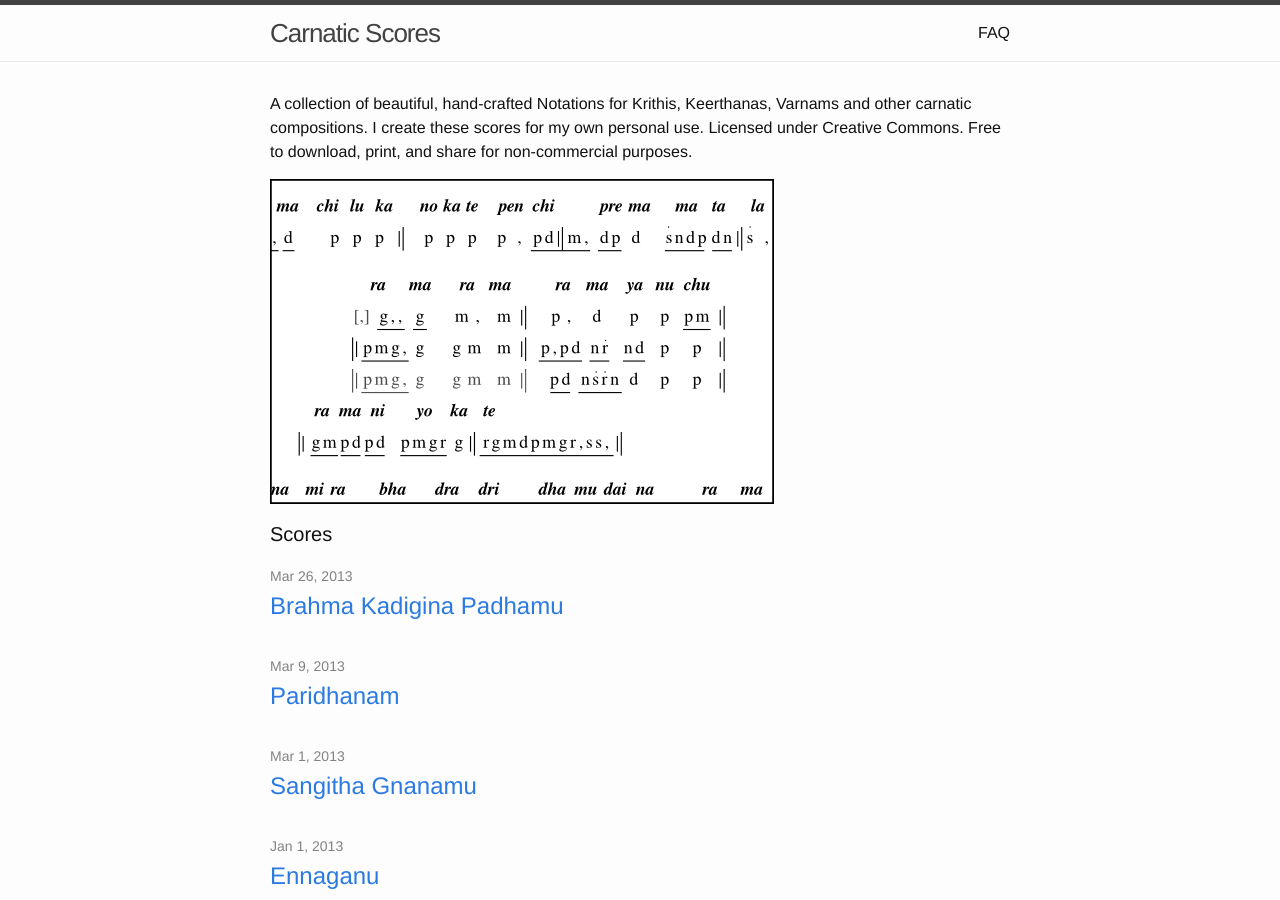
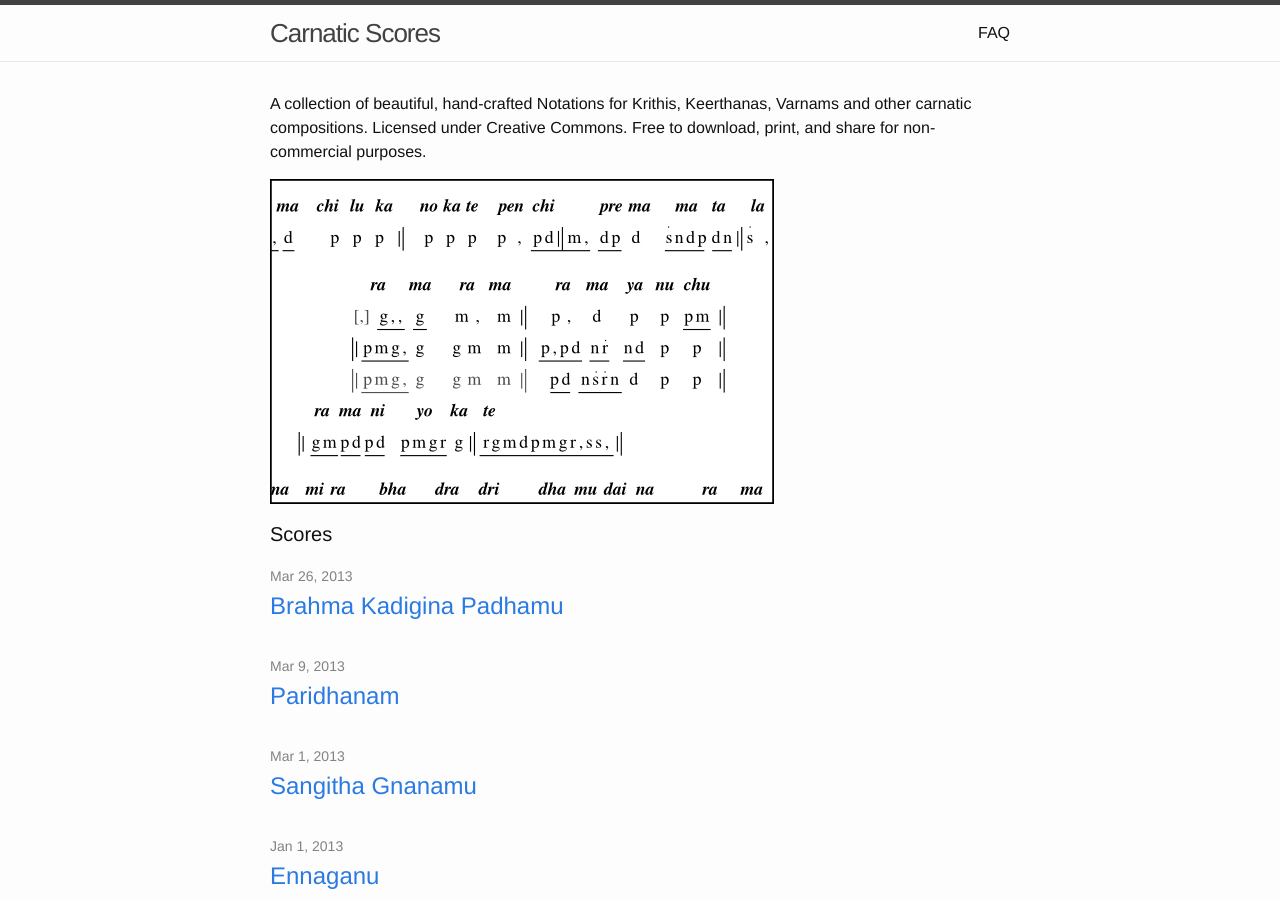
Before and after one commit to ananthp/carnatic_scores, a Jekyll site: the page built from index.markdown, in a window 1280 px wide and 900 px high. Built offline with Jekyll 4.4.1, drawn with Linux system fonts in a browser that asks for light colours.

Commit message:
Removed: I create these scores for...

```diff
--- a/index.markdown
+++ b/index.markdown
@@ -2,7 +2,7 @@
 layout: default
 ---
 
-A collection of beautiful, hand-crafted Notations for Krithis, Keerthanas, Varnams and other carnatic compositions. I create these scores for my own personal use. Licensed under Creative Commons. Free to download, print, and share for non-commercial purposes.
+A collection of beautiful, hand-crafted Notations for Krithis, Keerthanas, Varnams and other carnatic compositions. Licensed under Creative Commons. Free to download, print, and share for non-commercial purposes.
 
 ![Carnatic Score Sample][sample]
 
```
